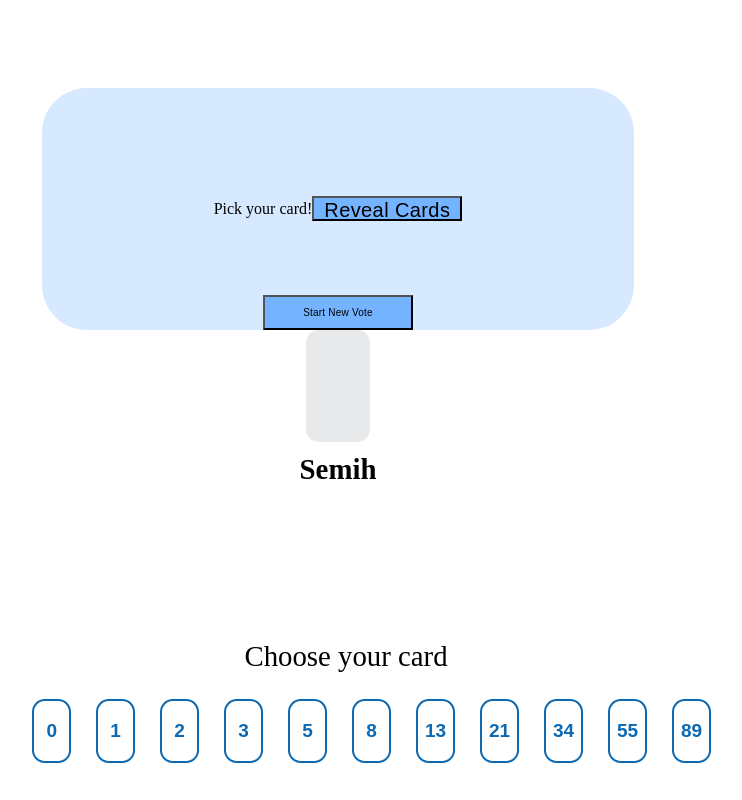
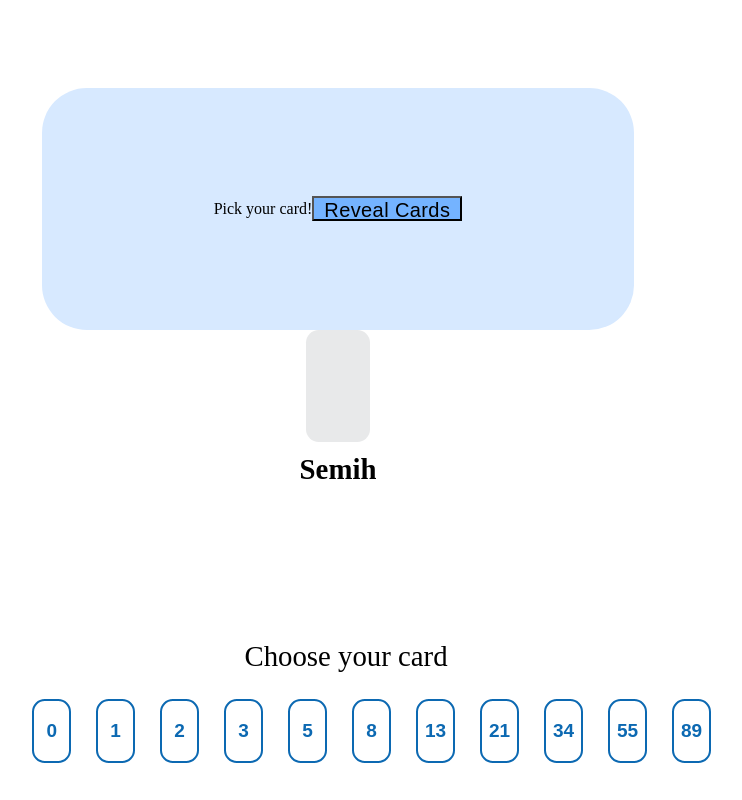
Before and after one commit to semihsayin/scrum-poker, a React (Vite) app: page / in a window 1280 px wide. Shown: the top 800 px of the page, without its empty margins (302-1044 px from the left). Built offline with nearby package versions, Linux system fonts and the light colour scheme.

Commit message:
Koşul değiştirildi

```diff
--- a/src/components/buttons/startNew/StartNewButton.tsx
+++ b/src/components/buttons/startNew/StartNewButton.tsx
@@ -6,7 +6,7 @@ const StartNewButton = (props: { revealCard: boolean}) => {
 
     }
     return (
-        <button onClick={startNewVote} className={`${styles.button} ${props.revealCard === false ? styles.displayNoneButton : styles.startButton }`}>Start New Vote</button>
+        <button onClick={startNewVote} className={`${styles.button} ${props.revealCard === true ? styles.displayNoneButton : styles.startButton }`}>Start New Vote</button>
     )
 }
 
```
